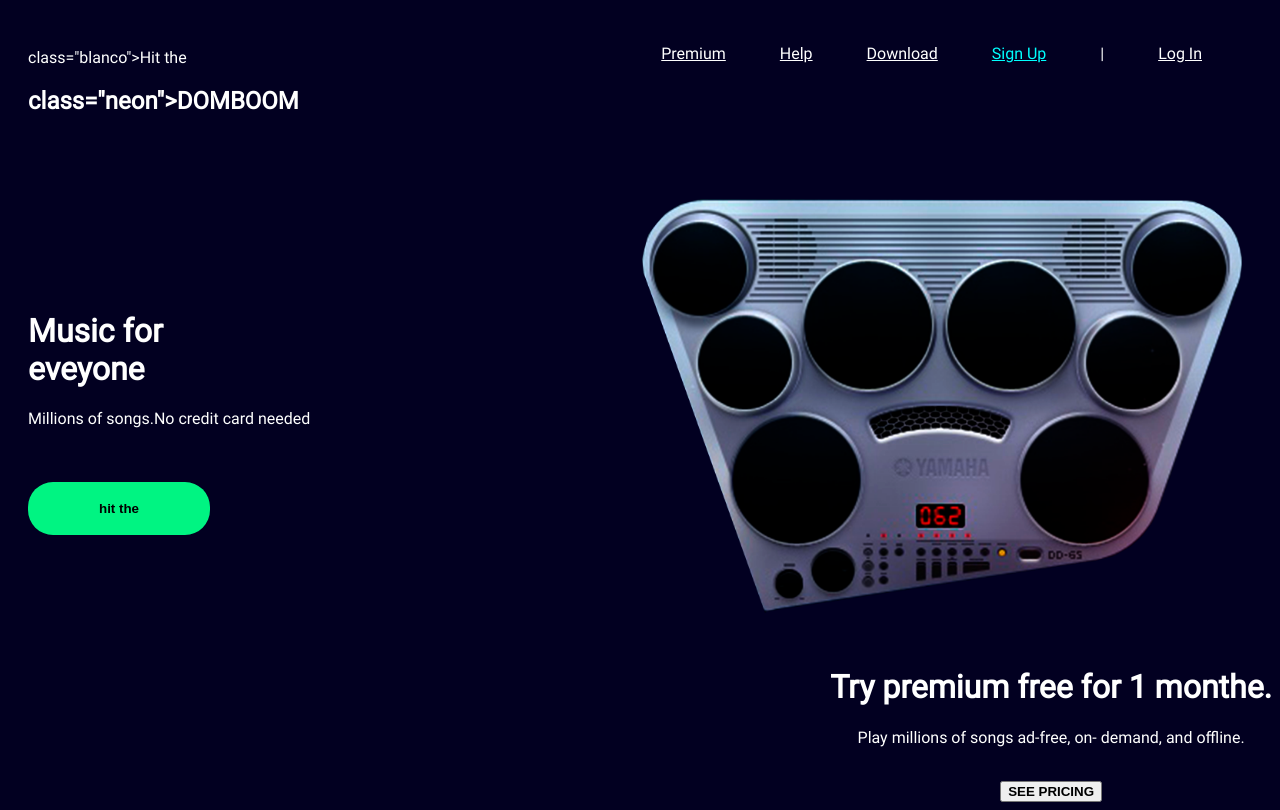
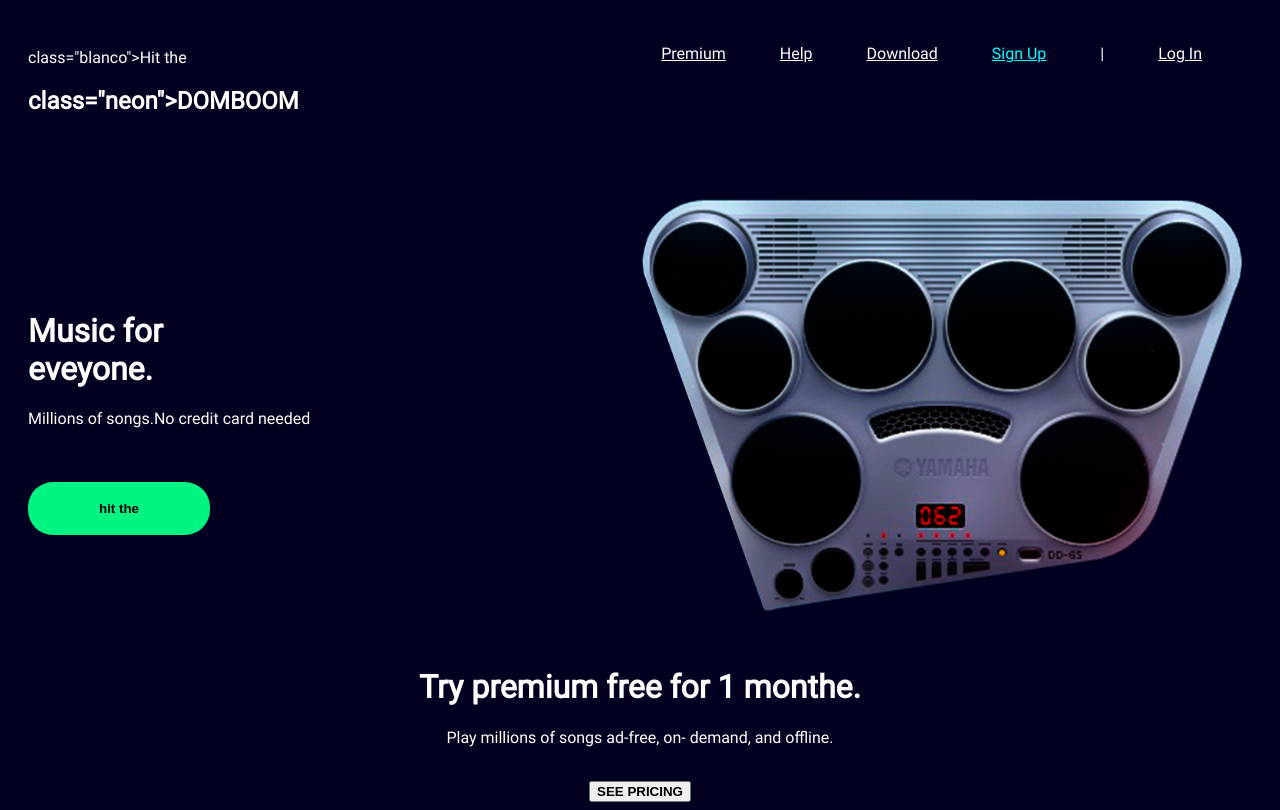
Before and after one commit to marco2541/bongo, a plain HTML site: page index.html in a window 1280 px wide. Drawn offline with Linux system fonts and the light colour scheme.

Commit message:
intento del final

```diff
--- a/index.html
+++ b/index.html
@@ -47,7 +47,7 @@
     <div class="music-picture-boton">
 
         <div class="titulo">
-            <h1 blanco>Music for <br> eveyone</h1>
+            <h1 blanco>Music for <br> eveyone.</h1>
             <p>Millions of songs.No credit card needed</p>
             <br>
              <button class="boton"><b blanco>hit the</b></button>
--- a/style.css
+++ b/style.css
@@ -121,7 +121,7 @@ h2{
 .final-text-boton2{
 
      display: flex;
-     justify-content: right;
+     justify-content: center;
 
 
 }
```
